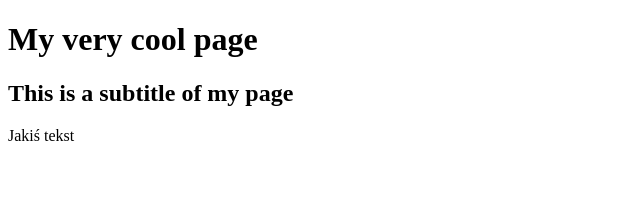
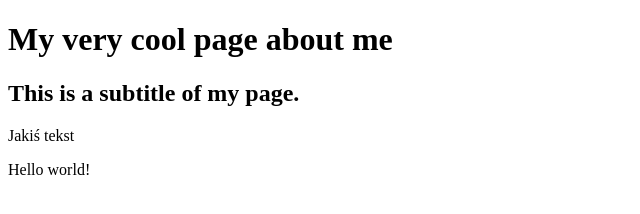
Before and after one commit to mika808/nauka-gita, a plain HTML site: page index.html in a window 1280 px wide. Shown: the whole page, without its empty margins (0-640 px from the left). Drawn offline with Linux system fonts and the light colour scheme.

Commit message:
Change h1, h2. Add new paragraph

```diff
--- a/index.html
+++ b/index.html
@@ -5,8 +5,9 @@
 		<title>My page/title></title>
 	</head>
 	<body>
-		<h1>My very cool page</h1>
-		<h2>This is a subtitle of my page</h2>
+		<h1>My very cool page about me</h1>
+		<h2>This is a subtitle of my page.</h2>
 		<p>Jakiś tekst</p>
+		<p>Hello world!</p>
 	</body>
 </html>
```
